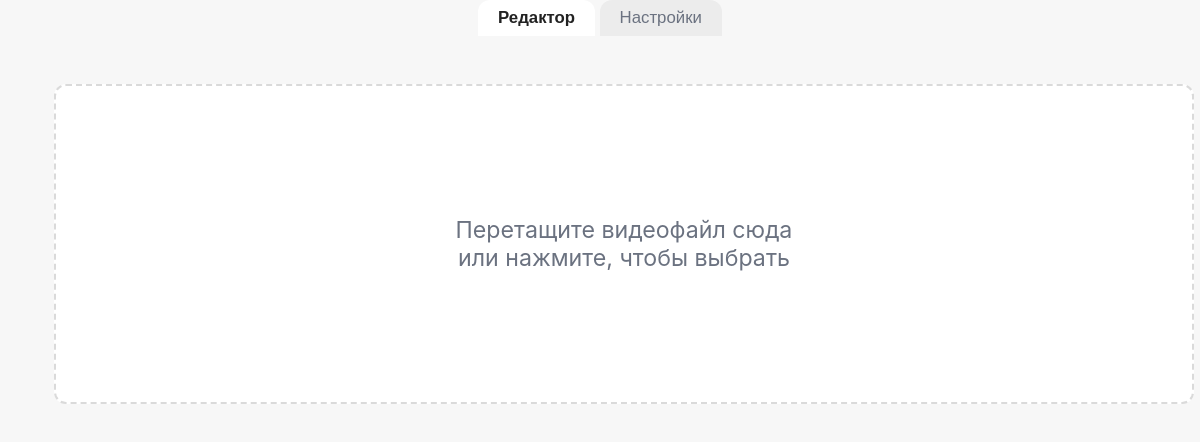
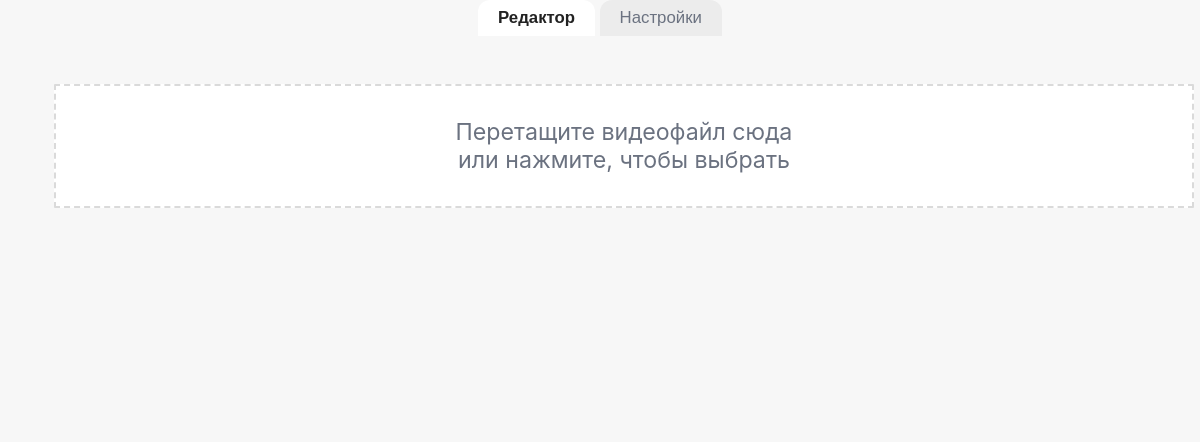
Before and after one commit to E-Stanislav/SubMagicGo, an Electron app: page renderer/index.html in a window 1200 px wide. Shown: the top 442 px of the page. Drawn offline with Linux system fonts and the light colour scheme; no server answers.

Commit message:
[fix] edit css drop xone

```diff
--- a/renderer/app.css
+++ b/renderer/app.css
@@ -1,17 +1,60 @@
-body { font-family: 'Inter', 'Segoe UI', Arial, sans-serif; background: #f7f7f7; color: #222; margin: 0; padding: 0; }
+body { font-family: 'Inter', 'Segoe UI', Arial, sans-serif; background: #f7f7f7; color: #222; margin: 0; padding: 0; height: 100%; }
 header { width: 100%; display: flex; justify-content: center; margin-bottom: 1.5rem; }
-main { flex: 1; display: flex; flex-direction: column; align-items: center; width: 100%; max-width: none; margin: 0 auto; padding: clamp(1rem, 2vw, 2rem); min-height: 0; }
-.container { flex: 1 1 auto; display: flex; flex-direction: column; min-height: 0; height: 100%; max-width: none; margin: 0 auto; width: 100%; }
+main { flex: 1; display: flex; flex-direction: column; align-items: center; width: 100%; max-width: none; margin: 0 auto; padding: clamp(1rem, 2vw, 2rem); min-height: 0; height: 100%; }
+.container {
+  flex: 1 1 auto;
+  display: flex;
+  flex-direction: row;
+  align-items: center;
+  justify-content: center;
+  min-height: 0;
+  height: 100%;
+  max-width: none;
+  margin: 0 auto;
+  width: 100%;
+}
 .menu-btn { background: #ececec; border: none; border-radius: 12px 12px 0 0; padding: .5rem 1.25rem; font-size: 1.05rem; color: #6b7280; font-weight: 500; cursor: pointer; transition: background .24s, color .24s; }
 .menu-btn.active { background: #fff; color: #222; font-weight: 600; }
-#editorPanel { position: relative; width: 100%; min-height: 520px; flex: 1 1 auto; display: flex; flex-direction: column; align-items: center; justify-content: center; height: 100%; min-height: 0; max-width: none; }
-.dropzone { position: static; width: 95vw; max-width: none; min-width: 0; margin: 0 auto; height: 100%; min-height: 320px; z-index: 2; display: flex; align-items: center; justify-content: center; flex-direction: column; text-align: center; background: #fff; border: 2.5px dashed #dadada; border-radius: 12px; color: #6b7280; transition: all .24s; cursor: pointer; user-select: none; font-size: 1.45rem; padding: 3rem 2rem; box-sizing: border-box; }
-.dropzone.dragover { border-color: #4fa3ff; color: #4fa3ff; background: #e3f1ff; box-shadow: 0 4px 18px #0002; }
+#editorPanel {
+  position: relative;
+  width: 100%;
+  height: 100%;
+  display: flex;
+  flex-direction: row;
+  align-items: center;
+  justify-content: center;
+  max-width: none;
+  min-height: 0;
+}
+.dropzone {
+  width: 95%;
+  height: 95%;
+  max-width: 95%;
+  max-height: 95%;
+  min-width: 95%;
+  min-height: 95%;
+  display: flex;
+  align-items: center;
+  justify-content: center;
+  flex-direction: column;
+  text-align: center;
+  background: #fff;
+  border: 2.5px dashed #dadada;
+  border-radius: 1px;
+  color: #6b7280;
+  transition: all .24s;
+  cursor: pointer;
+  user-select: none;
+  font-size: 1.45rem;
+  padding: 2rem;
+  box-sizing: border-box;
+}
+.dropzone.dragover { border-color: #4fa3ff; color: #4fa3ff; background: #e3f1ff; box-shadow: 0 1px 1px #0002; }
 #video, #videoTitle, #controls { position: relative; z-index: 3; width: 100%; max-width: 95vw; margin: 0 auto; }
 video { width: 100%; height: auto; border-radius: 12px; background: #000; display: block; }
 .controls { display: grid; grid-auto-flow: column; gap: clamp(.5rem, 1.5vw, 1.25rem); justify-content: center; margin-top: 2rem; width: 100%; max-width: 95vw; }
 @media (max-width: 700px) { .controls { grid-auto-flow: row; grid-template-columns: repeat(auto-fit, minmax(8rem, 1fr)); } }
-.btn { appearance: none; background: #4fa3ff; color: #fff; border: none; border-radius: 12px; padding: .9rem 1.5rem; font-size: 1rem; font-weight: 600; letter-spacing: .3px; box-shadow: 0 2px 12px #0001; cursor: pointer; transition: background .24s, transform .24s, box-shadow .24s; }
+.btn { appearance: none; background: #4fa3ff; color: #fff; border: none; border-radius: 12px; padding: .9rem 1.5rem; font-size: 1rem; font-weight: 600; letter-spacing: .3px; box-shadow: 0 2px 1px #0001; cursor: pointer; transition: background .24s, transform .24s, box-shadow .24s; }
 .btn:hover, .btn:focus-visible { background: #3578c6; transform: translateY(-2px) scale(1.03); box-shadow: 0 4px 18px #0002; }
 .btn--danger { background: #e74c3c; }
 .btn--danger:hover, .btn--danger:focus-visible { background: #c0392b; }
```
